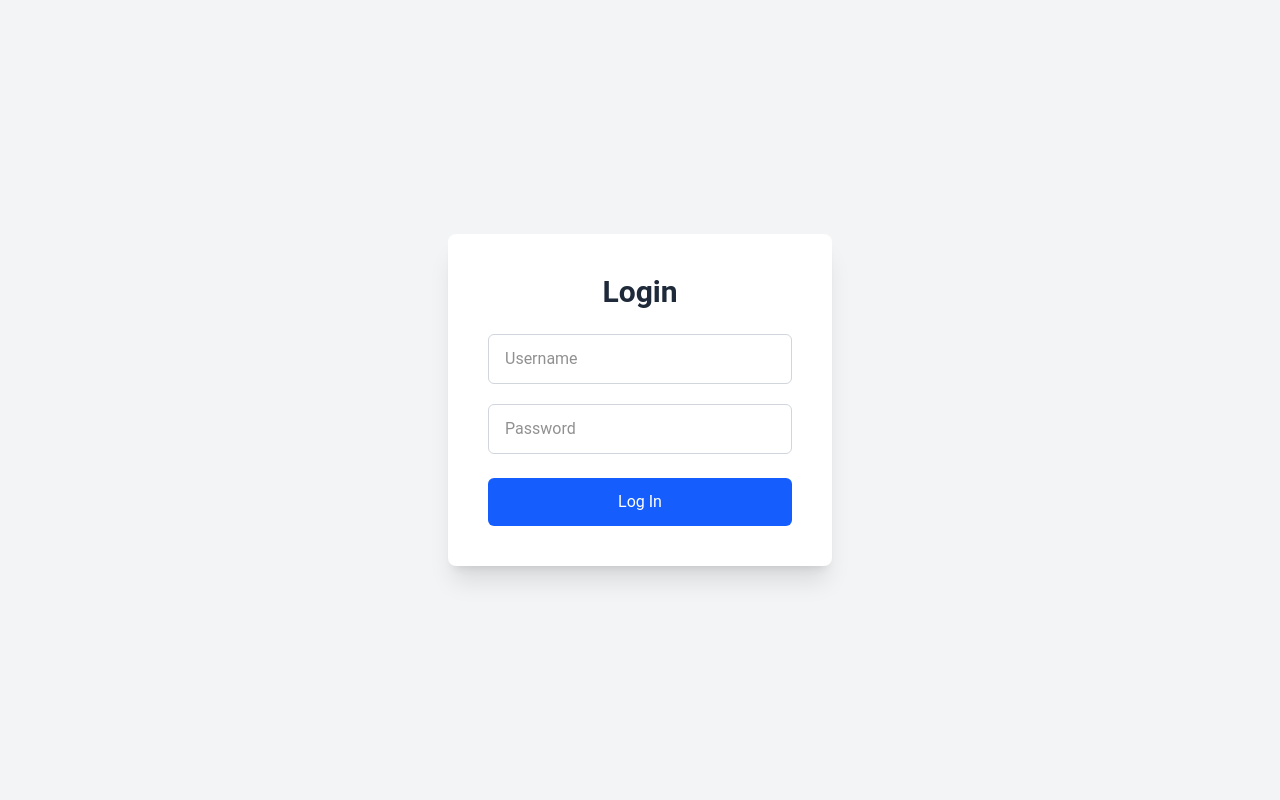
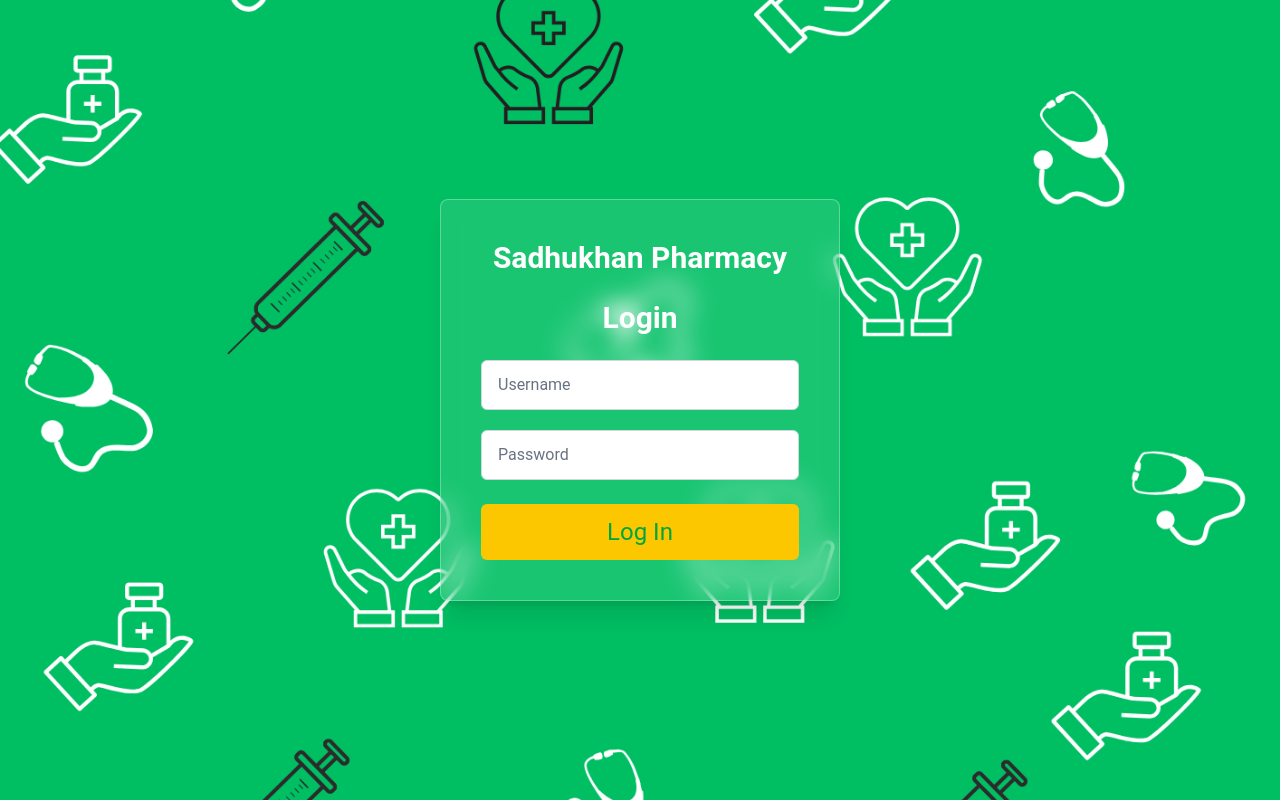
Before and after one commit to chandan3095/sadhukhanpharmacy_admin, a React (Vite) app: page / in a window 1280 px wide. Built offline with nearby package versions, Linux system fonts and the light colour scheme.

Commit message:
logout implement & login page bg add

```diff
--- a/src/Components/Sidebar.tsx
+++ b/src/Components/Sidebar.tsx
@@ -1,3 +1,4 @@
+/* eslint-disable @typescript-eslint/no-explicit-any */
 import {
   Drawer,
   List,
@@ -25,10 +26,13 @@ import {
   ReceiptLong,
   FactCheck,
 } from "@mui/icons-material";
-import { Link, useLocation } from "react-router-dom";
+import { Link, useLocation, useNavigate } from "react-router-dom";
 import useMediaQuery from "@mui/material/useMediaQuery";
 import { useTheme } from "@mui/material/styles";
 import { useEffect, useState } from "react";
+import { useDispatch } from "react-redux";
+import { AppDispatch } from "../redux/store";
+import { logout } from "../redux/slices/authSlice";
 
 interface SidebarProps {
   open: boolean;
@@ -36,7 +40,7 @@ interface SidebarProps {
 }
 
 const listItems = [
-  { id: 1, title: "Dashboard", path: "/", icon: <Dashboard /> },
+  { id: 1, title: "Dashboard", path: "/dashboard", icon: <Dashboard /> },
   { id: 2, title: "Add Doctor", path: "/add-doctor", icon: <Medication /> },
   {
     id: 3,
@@ -67,6 +71,8 @@ const Sidebar: React.FC<SidebarProps> = ({ open, toggleSidebar }) => {
   const isMobile = useMediaQuery(theme.breakpoints.down("md"));
   const location = useLocation();
   const [currentPath, setCurrentPath] = useState(location.pathname);
+  const dispatch = useDispatch<AppDispatch>();
+  const navigate = useNavigate();
 
   useEffect(() => {
     setCurrentPath(location.pathname);
@@ -90,6 +96,16 @@ const Sidebar: React.FC<SidebarProps> = ({ open, toggleSidebar }) => {
     borderTopLeftRadius: "15px",
     borderBottomLeftRadius: "15px",
   });
+
+  const handleLogout = () => {
+    try {
+      dispatch(logout());
+      localStorage.setItem("isLoggedIn", "false");
+      navigate("/");
+    } catch (error: any) {
+      console.error(error);
+    }
+  };
 
   return (
     <>
@@ -119,6 +135,7 @@ const Sidebar: React.FC<SidebarProps> = ({ open, toggleSidebar }) => {
 
       {/* Logout Button (Top-Right Corner) */}
       <Button
+        onClick={handleLogout}
         variant="contained"
         sx={(theme) => ({
           position: "fixed",
--- a/src/Pages/LoginPage.tsx
+++ b/src/Pages/LoginPage.tsx
@@ -4,6 +4,7 @@ import { useDispatch } from "react-redux";
 import { useNavigate } from "react-router-dom";
 import { AppDispatch } from "../redux/store";
 import { setCredentials } from "../redux/slices/authSlice";
+import bgImage from "../assets/bg.png";
 
 const LoginPage = () => {
   const [username, setUsername] = useState("");
@@ -33,9 +34,15 @@ const LoginPage = () => {
   };
 
   return (
-    <div className="flex items-center justify-center min-h-screen bg-gray-100">
-      <div className="bg-white p-10 rounded-lg shadow-xl w-96 text-center">
-        <h2 className="text-3xl font-semibold mb-6 text-gray-800">Login</h2>
+    <div
+      className="flex items-center justify-center min-h-screen bg-cover bg-center px-3"
+      style={{ backgroundImage: `url(${bgImage})` }}
+    >
+      <div className="bg-white/10 backdrop-blur-md border border-white/30 p-10 rounded-lg shadow-xl w-100 text-center">
+        <h1 className="text-3xl font-semibold mb-6 text-white">
+          Sadhukhan Pharmacy
+        </h1>
+        <h2 className="text-3xl font-semibold mb-6 text-white">Login</h2>
         <form onSubmit={handleLogin}>
           <div className="mb-5">
             <input
@@ -43,7 +50,7 @@ const LoginPage = () => {
               placeholder="Username"
               value={username}
               onChange={(e) => setUsername(e.target.value)}
-              className="w-full px-4 py-3 border border-gray-300 rounded-md focus:outline-none focus:ring-2 focus:ring-blue-500"
+              className="w-full px-4 py-3 border border-gray-300 rounded-md bg-white text-gray-800 placeholder-gray-500 focus:outline-none focus:ring-2 focus:ring-green-500"
               required
             />
           </div>
@@ -53,14 +60,14 @@ const LoginPage = () => {
               placeholder="Password"
               value={password}
               onChange={(e) => setPassword(e.target.value)}
-              className="w-full px-4 py-3 border border-gray-300 rounded-md focus:outline-none focus:ring-2 focus:ring-blue-500"
+              className="w-full px-4 py-3 border border-gray-300 rounded-md bg-white text-gray-800 placeholder-gray-500 focus:outline-none focus:ring-2 focus:ring-green-500"
               required
             />
           </div>
           {error && <p className="text-red-500 mb-4 text-sm">{error}</p>}
           <button
             type="submit"
-            className="w-full bg-blue-600 text-white py-3 rounded-md hover:bg-blue-700 transition duration-300 focus:outline-none focus:ring-2 focus:ring-blue-500 focus:ring-opacity-50"
+            className="w-full bg-yellow-400 text-green-600 text-2xl py-3 rounded-md hover:bg-yellow-600 transition duration-300 focus:outline-none focus:ring-2 focus:ring-green-500 focus:ring-opacity-50"
             disabled={loading}
           >
             {loading ? "Logging in..." : "Log In"}
```
Also changed, not shown: src/assets/bg.png (added).
